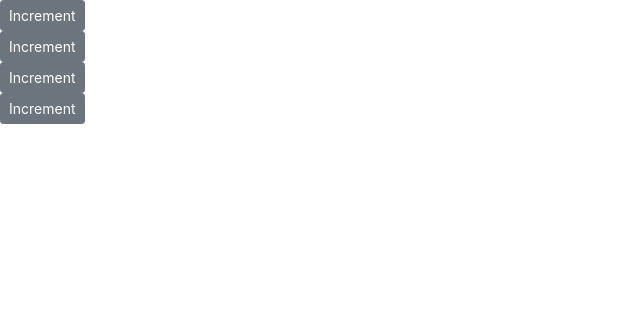
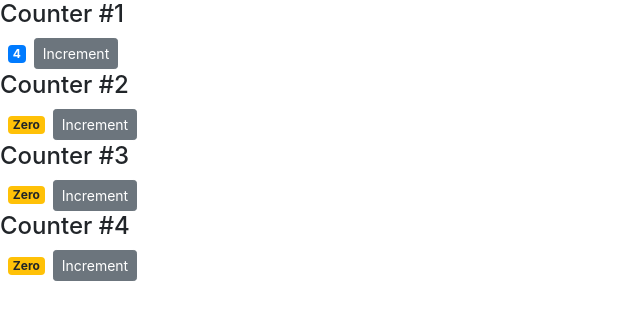
Before and after one commit to SPrio/Counter-App-React, a React (Create React App) app: page / in a window 1280 px wide. Shown: the top 320 px of the page, without its empty margins (0-640 px from the left). Built offline with nearby package versions, Linux system fonts and the light colour scheme.

Commit message:
passing children

```diff
--- a/src/components/counter.jsx
+++ b/src/components/counter.jsx
@@ -1,33 +1,40 @@
-import React, {Component} from "react";
+import React, { Component } from "react";
 
 class Counter extends Component {
   state = {
-        value: this.props.value
+    value: this.props.value,
   };
 
-    handleIncrement = product => {
+  handleIncrement = (product) => {
     console.log(product);
-        this.setState({ value: this.state.value+1})
-    }
+    this.setState({ value: this.state.value + 1 });
+  };
 
   render() {
+    console.log(this.props);
     return (
       <div>
+        {this.props.children}
         <span className={this.getBadgeClasses()}>{this.formatCount()}</span>
-                <button onClick={() => this.handleIncrement({id: 1})} className="btn btn-secondary btn-sm">Increment</button>
+        <button
+          onClick={() => this.handleIncrement({ id: 1 })}
+          className="btn btn-secondary btn-sm"
+        >
+          Increment
+        </button>
       </div>
     );
   }
 
   getBadgeClasses() {
     let classes = "badge m-2 badge-";
-        classes += this.state.count === 0 ? "warning" : "primary";
+    classes += this.state.value === 0 ? "warning" : "primary";
     return classes;
   }
 
   formatCount() {
-        const {count} = this.state;
-        return count === 0 ? 'Zero' : count;
+    const { value } = this.state;
+    return value === 0 ? "Zero" : value;
   }
 }
 
--- a/src/components/counters.jsx
+++ b/src/components/counters.jsx
@@ -1,18 +1,24 @@
-import React, { Component } from 'react';
-import Counter from './counter';
+import React, { Component } from "react";
+import Counter from "./counter";
 class Counters extends Component {
   state = {
     counters: [
-      {id: 1, value: 4},
-      {id: 2, value: 0},
-      {id: 3, value: 0},
-      {id: 4, value: 0},
-    ]
-   }
+      { id: 1, value: 4 },
+      { id: 2, value: 0 },
+      { id: 3, value: 0 },
+      { id: 4, value: 0 },
+    ],
+  };
   render() {
-    return ( <div>
-      {this.state.counters.map(counter => <Counter key={counter.id} value={counter.value}/>)}
-    </div> );
+    return (
+      <div>
+        {this.state.counters.map((counter) => (
+          <Counter key={counter.id} value={counter.value} id={counter.id}>
+            <h4>Counter #{counter.id}</h4>
+          </Counter>
+        ))}
+      </div>
+    );
   }
 }
 
```
Lines whose indentation alone changed are shown as unchanged.
